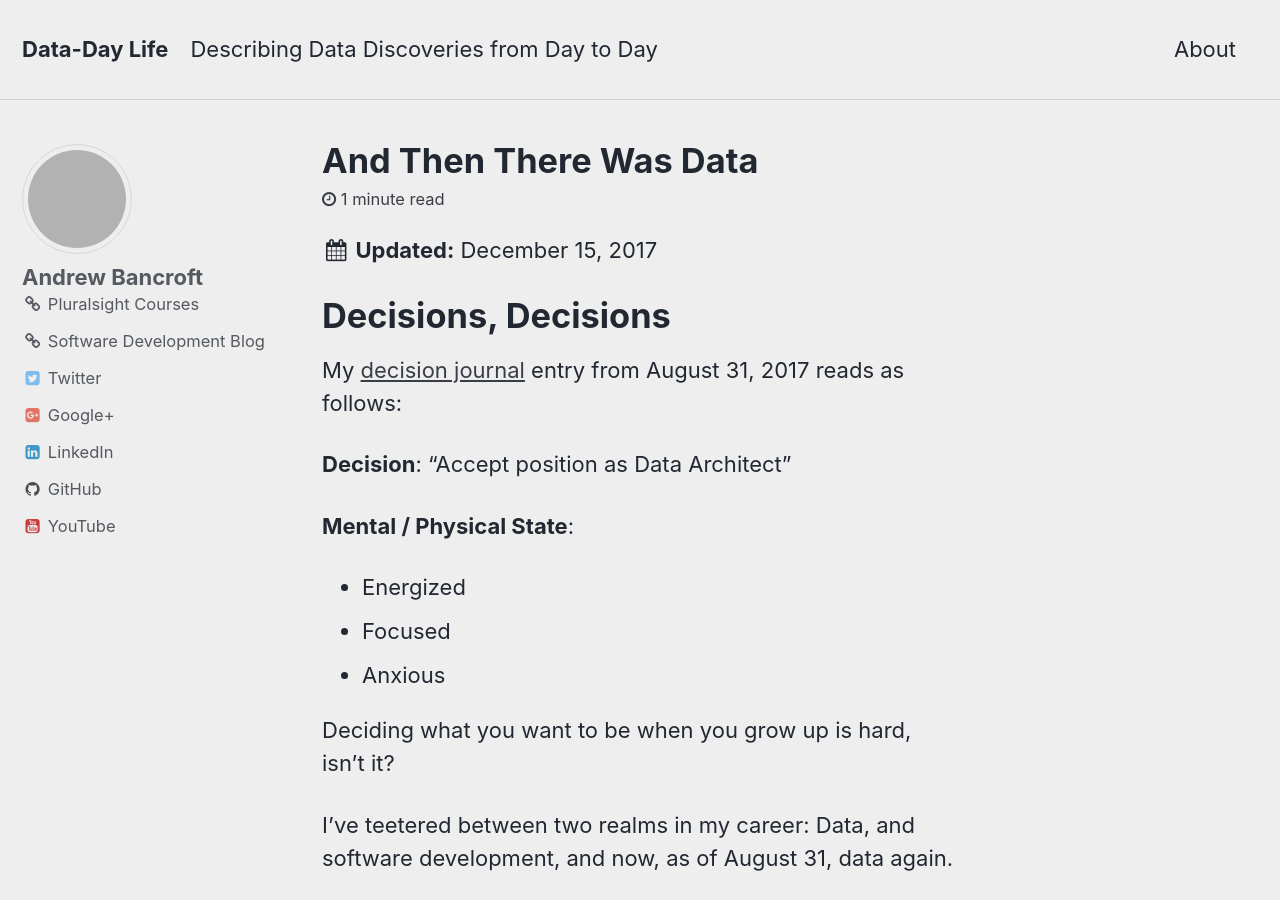
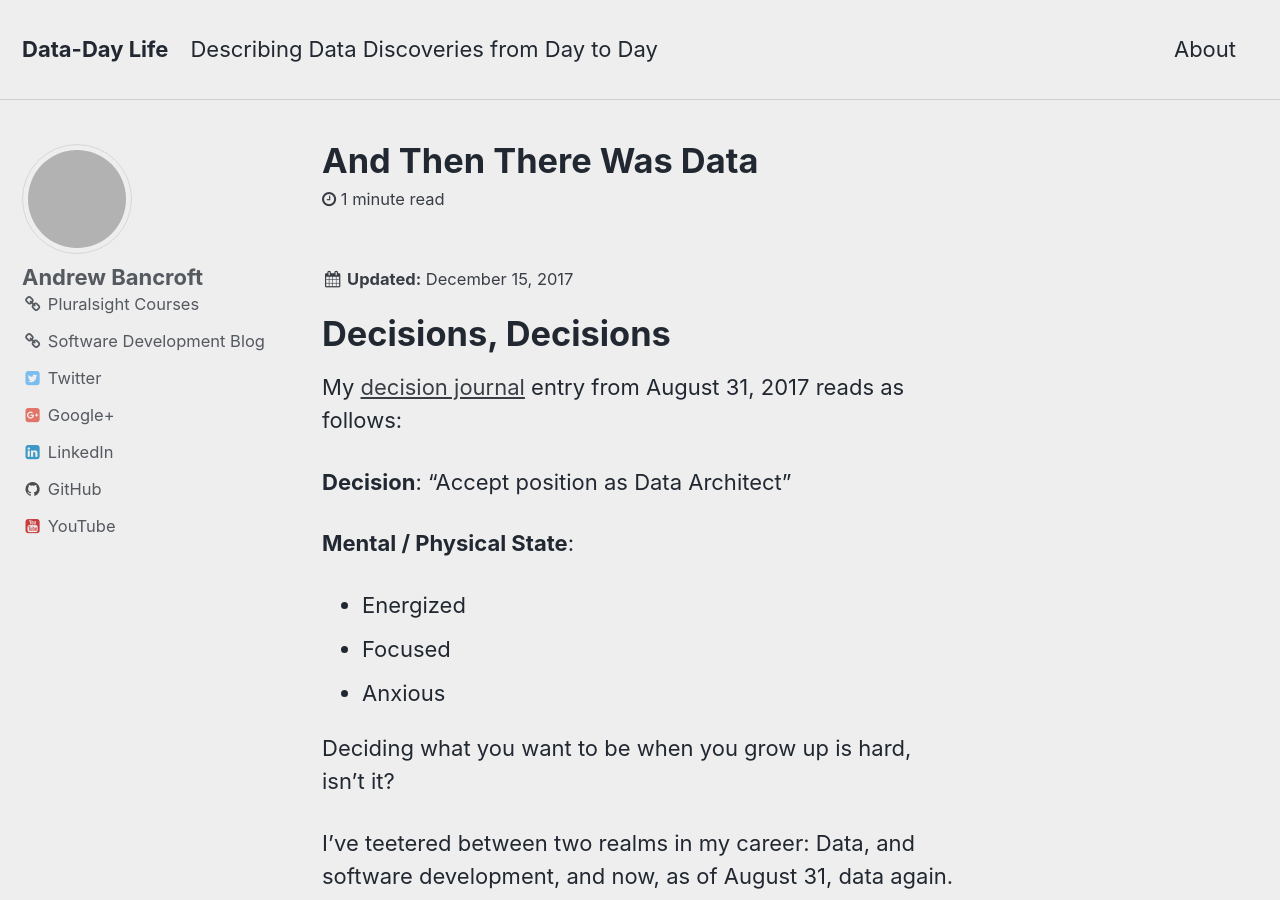
Before and after one commit to andrewcbancroft/datadaylife-blog, a Jekyll site: the page built from _posts/2017-12-15-and-then-there-was-data.md, in a window 1280 px wide and 900 px high. Built offline with Jekyll 4.4.1, drawn with Linux system fonts in a browser that asks for light colours; comment, search, counter and statistics services are not loaded; grey boxes are pictures that could not be loaded.

Commit message:
Update single.html

```diff
--- a/_layouts/single.html
+++ b/_layouts/single.html
@@ -30,9 +30,9 @@
           {% if page.read_time %}
             <p class="page__meta"><i class="fa fa-clock-o" aria-hidden="true"></i> {% include read-time.html %}</p>
           {% if page.last_modified_at %}
-          <p class=""><strong><i class="fa fa-fw fa-calendar" aria-hidden="true"></i> {{ site.data.ui-text[site.locale].date_label | default: "Updated:" }}</strong> <time datetime="{{ page.last_modified_at | date: "%Y-%m-%d" }}">{{ page.last_modified_at | date: "%B %d, %Y" }}</time></p>
+          <p class="page__meta"><strong><i class="fa fa-fw fa-calendar" aria-hidden="true"></i> {{ site.data.ui-text[site.locale].date_label | default: "Updated:" }}</strong> <time datetime="{{ page.last_modified_at | date: "%Y-%m-%d" }}">{{ page.last_modified_at | date: "%B %d, %Y" }}</time></p>
         {% elsif page.date %}
-          <p class=""><strong><i class="fa fa-fw fa-calendar" aria-hidden="true"></i> {{ site.data.ui-text[site.locale].date_label | default: "Updated:" }}</strong> <time datetime="{{ page.date | date_to_xmlschema }}">{{ page.date | date: "%B %d, %Y" }}</time></p>
+          <p class="page__meta"><strong><i class="fa fa-fw fa-calendar" aria-hidden="true"></i> {{ site.data.ui-text[site.locale].date_label | default: "Updated:" }}</strong> <time datetime="{{ page.date | date_to_xmlschema }}">{{ page.date | date: "%B %d, %Y" }}</time></p>
         {% endif %}
           {% endif %}
         </header>
```
